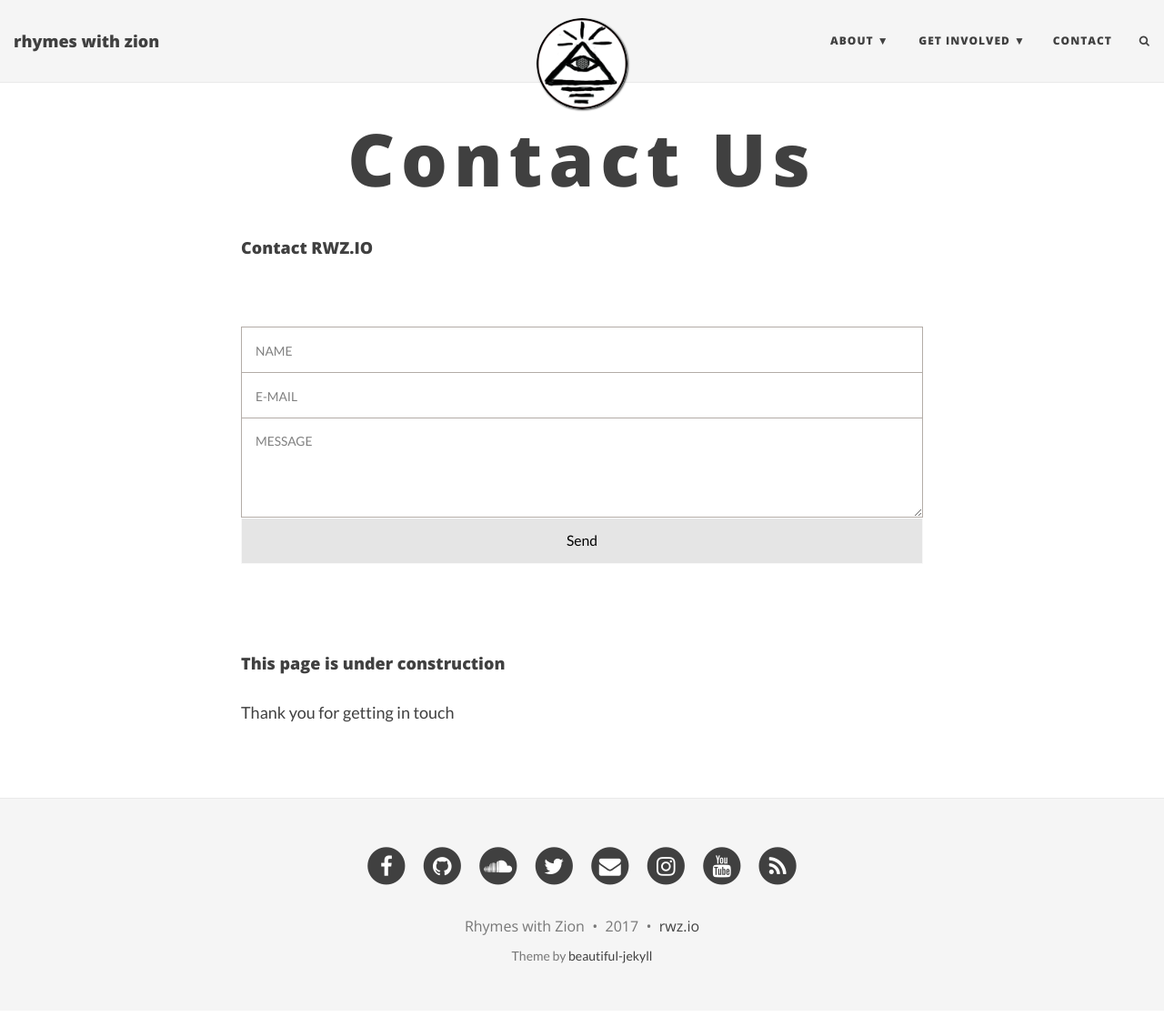
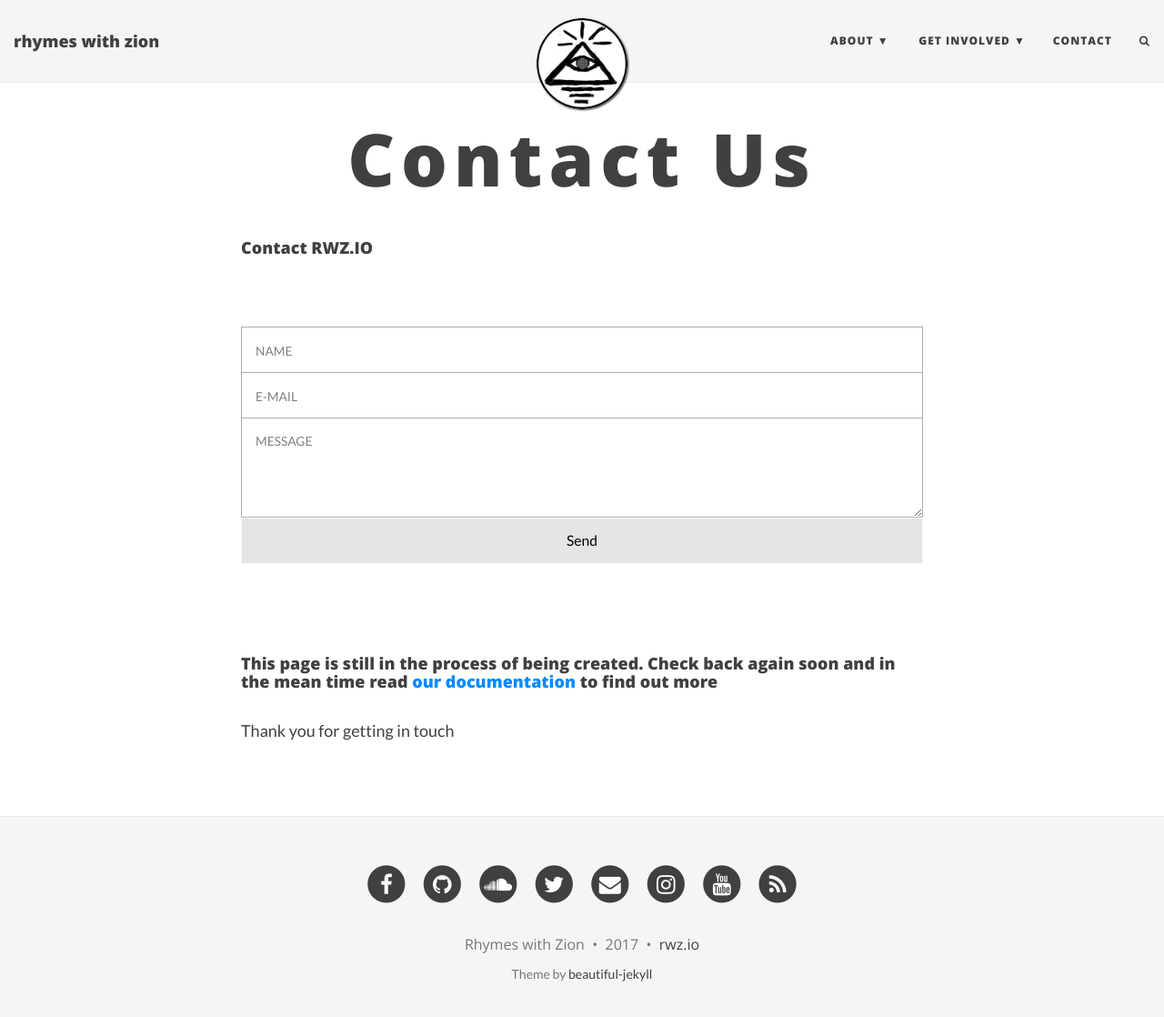
Before and after one commit to rhymeswithzion/rwz-test, a Jekyll site: the page built from contact.md, in a window 1280 px wide and 1131 px high. Shown: the top 1118 px of the window at 91% size. Built offline with Jekyll 4.4.1, drawn with Linux system fonts in a browser that asks for light colours; some web fonts are replaced; comment, search, counter and statistics services are not loaded.

Commit message:
Update contact.md

```diff
--- a/contact.md
+++ b/contact.md
@@ -22,6 +22,6 @@ css: "/css/contact.css"
 
 
 
-#### This page is under construction
+#### This page is still in the process of being created. Check back again soon and in the mean time read [our documentation](https://github.com/rhymeswithzion/rhymeswithzion.github.io/blob/master/README.md) to find out more
 
 Thank you for getting in touch
```
